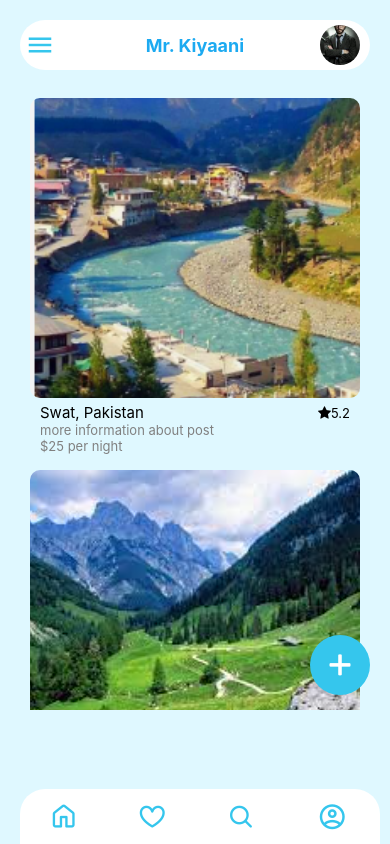
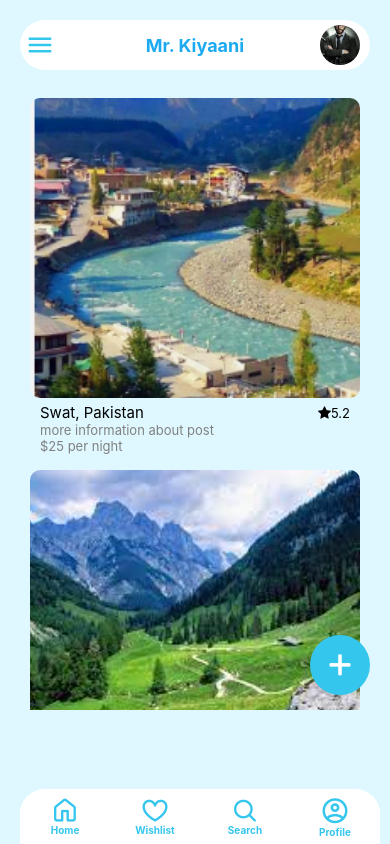
Before and after one commit to Hussain384/Elite_Rentals, a React Native app: screen /Home in a window 390 px wide. Built offline with nearby package versions, Linux system fonts and the light colour scheme.

Commit message:
menu navigation

```diff
--- a/App.js
+++ b/App.js
@@ -2,7 +2,14 @@ import * as React from 'react';
 // import AuthNavigation from './routes/authNavigation';
 import {NavigationContainer} from '@react-navigation/native';
 import {createNativeStackNavigator} from '@react-navigation/native-stack';
-import {SignInScreen, SignUpScreen, HomeScreen} from './src/screens';
+import {
+  SignInScreen,
+  SignUpScreen,
+  HomeScreen,
+  ProfileScreen,
+  SearchScreen,
+  WishlistScreen,
+} from './src/screens';
 
 const Stack = createNativeStackNavigator();
 
@@ -26,6 +33,21 @@ function App() {
           component={HomeScreen}
           options={{headerShown: false}}
         />
+        <Stack.Screen
+          name="Wishlist"
+          component={WishlistScreen}
+          options={{headerShown: false}}
+        />
+        <Stack.Screen
+          name="Search"
+          component={SearchScreen}
+          options={{headerShown: false}}
+        />
+        <Stack.Screen
+          name="Profile"
+          component={ProfileScreen}
+          options={{headerShown: false}}
+        />
       </Stack.Navigator>
     </NavigationContainer>
   );
--- a/src/components/Footer.js
+++ b/src/components/Footer.js
@@ -1,38 +1,72 @@
-import React from 'react';
-import {View, StyleSheet} from 'react-native';
+import React, {useState} from 'react';
+import {View, StyleSheet, Text, TouchableOpacity} from 'react-native';
 import HomeIcon from 'react-native-vector-icons/Octicons';
 import HeartIcon from 'react-native-vector-icons/Octicons';
 import SearchIcon from 'react-native-vector-icons/Octicons';
 import ProfileIcon from 'react-native-vector-icons/MaterialCommunityIcons';
 
-function Footer() {
+function Footer({navigation}) {
+  const [pressed, setPressed] = useState('');
+
+  const OnPressHome = () => {
+    setPressed('home');
+    navigation.navigate('Home');
+  };
+  const OnPressHeart = () => {
+    setPressed('heart');
+    navigation.navigate('Wishlist');
+  };
+  const OnPressSearch = () => {
+    setPressed('search');
+    navigation.navigate('Search');
+  };
+  const OnPressProfile = () => {
+    setPressed('profile');
+    navigation.navigate('Profile');
+  };
+
   return (
     <View style={styles.footerView}>
+      <TouchableOpacity
+        onPress={OnPressHome}
+        style={styles.homeIconViewStyle(pressed)}>
         <HomeIcon
           name="home"
           size={25}
-        color="#35C6ED"
-        style={styles.MenuIconStyle}
+          color={pressed === 'home' ? '#fff' : '#35C6ED'}
         />
+        <Text style={styles.homeIconTitleStyle(pressed)}>Home</Text>
+      </TouchableOpacity>
+      <TouchableOpacity
+        onPress={OnPressHeart}
+        style={styles.heartIconViewStyle(pressed)}>
         <HeartIcon
           name="heart"
           size={25}
-        color="#35C6ED"
-        style={styles.MenuIconStyle}
+          color={pressed === 'heart' ? '#fff' : '#35C6ED'}
         />
-
+        <Text style={styles.heartIconTitleStyle(pressed)}>Wishlist</Text>
+      </TouchableOpacity>
+      <TouchableOpacity
+        onPress={OnPressSearch}
+        style={styles.searchIconViewStyle(pressed)}>
         <SearchIcon
           name="search"
           size={25}
-        color="#35C6ED"
-        style={styles.MenuIconStyle}
+          color={pressed === 'search' ? '#fff' : '#35C6ED'}
         />
+        <Text style={styles.searchIconTitleStyle(pressed)}>Search</Text>
+      </TouchableOpacity>
+      <TouchableOpacity
+        onPress={OnPressProfile}
+        style={styles.profileIconViewStyle(pressed)}>
         <ProfileIcon
           name="account-circle-outline"
           size={30}
-        color="#35C6ED"
-        style={styles.MenuIconStyle}
+          color={pressed === 'profile' ? '#fff' : '#35C6ED'}
         />
+        <Text style={styles.profileIconTitleStyle(pressed)}>Profile</Text>
+      </TouchableOpacity>
     </View>
   );
 }
@@ -46,11 +80,76 @@ const styles = StyleSheet.create({
     backgroundColor: '#fff',
     flexDirection: 'row',
     alignItems: 'center',
-    justifyContent: 'space-around',
+    // justifyContent: 'space-around',
     position: 'absolute',
     bottom: 0,
     borderTopRightRadius: 25,
     borderTopLeftRadius: 25,
-    // borderRadius: 50,
+  },
+  homeIconTitleStyle: pressed => {
+    return {
+      color: pressed === 'home' ? '#fff' : '#35C6ED',
+      fontSize: 10,
+      fontWeight: 'bold',
+    };
+  },
+  heartIconTitleStyle: pressed => {
+    return {
+      color: pressed === 'heart' ? '#fff' : '#35C6ED',
+      fontSize: 10,
+      fontWeight: 'bold',
+    };
+  },
+  searchIconTitleStyle: pressed => {
+    return {
+      color: pressed === 'search' ? '#fff' : '#35C6ED',
+      fontSize: 10,
+      fontWeight: 'bold',
+    };
+  },
+  profileIconTitleStyle: pressed => {
+    return {
+      color: pressed === 'profile' ? '#fff' : '#35C6ED',
+      fontSize: 10,
+      fontWeight: 'bold',
+    };
+  },
+  homeIconViewStyle: pressed => {
+    return {
+      backgroundColor: pressed === 'home' ? '#35BEFA' : '#fff',
+      borderTopLeftRadius: 25,
+      height: 55,
+      width: '25%',
+      justifyContent: 'center',
+      alignItems: 'center',
+    };
+  },
+  heartIconViewStyle: pressed => {
+    return {
+      backgroundColor: pressed === 'heart' ? '#35BEFA' : '#fff',
+      height: 55,
+      width: '25%',
+      justifyContent: 'center',
+      alignItems: 'center',
+    };
+  },
+  searchIconViewStyle: pressed => {
+    return {
+      backgroundColor: pressed === 'search' ? '#35BEFA' : '#fff',
+      height: 55,
+      width: '25%',
+      justifyContent: 'center',
+      alignItems: 'center',
+    };
+  },
+  profileIconViewStyle: pressed => {
+    return {
+      backgroundColor: pressed === 'profile' ? '#35BEFA' : '#fff',
+      height: 55,
+      width: '25%',
+      borderTopRightRadius: 25,
+      justifyContent: 'center',
+      alignItems: 'center',
+    };
   },
 });
--- a/src/screens/HomeScreen.js
+++ b/src/screens/HomeScreen.js
@@ -103,7 +103,7 @@ function HomeScreen({navigation}) {
           <AddIcon name="plus" size={35} color="#fff" />
         </View>
       </View>
-      <Footer />
+      <Footer navigation={navigation} />
     </View>
   );
 }
--- /dev/null
+++ b/src/screens/ProfileScreen.js
@@ -0,0 +1,42 @@
+import React from 'react';
+import {View, StyleSheet} from 'react-native';
+import AddIcon from 'react-native-vector-icons/Entypo';
+import Footer from '../components/Footer';
+
+function ProfileScreen({navigation}) {
+  return (
+    <View style={styles.container}>
+      <View style={styles.mainBody}>
+        <View style={styles.AddIconStyle}>
+          <AddIcon name="plus" size={35} color="#fff" />
+        </View>
+      </View>
+      <Footer navigation={navigation} />
+    </View>
+  );
+}
+
+export default ProfileScreen;
+
+const styles = StyleSheet.create({
+  container: {
+    flex: 1,
+    padding: 20,
+    backgroundColor: '#DFF8FF',
+  },
+
+  mainBody: {
+    height: 620,
+  },
+  AddIconStyle: {
+    position: 'absolute',
+    backgroundColor: '#35C6ED',
+    alignItems: 'center',
+    justifyContent: 'center',
+    height: 60,
+    width: 60,
+    borderRadius: 30,
+    right: 0,
+    bottom: 15,
+  },
+});
--- /dev/null
+++ b/src/screens/SearchScreen.js
@@ -0,0 +1,42 @@
+import React from 'react';
+import {View, StyleSheet} from 'react-native';
+import AddIcon from 'react-native-vector-icons/Entypo';
+import Footer from '../components/Footer';
+
+function SearchScreen({navigation}) {
+  return (
+    <View style={styles.container}>
+      <View style={styles.mainBody}>
+        <View style={styles.AddIconStyle}>
+          <AddIcon name="plus" size={35} color="#fff" />
+        </View>
+      </View>
+      <Footer navigation={navigation} />
+    </View>
+  );
+}
+
+export default SearchScreen;
+
+const styles = StyleSheet.create({
+  container: {
+    flex: 1,
+    padding: 20,
+    backgroundColor: '#DFF8FF',
+  },
+
+  mainBody: {
+    height: 620,
+  },
+  AddIconStyle: {
+    position: 'absolute',
+    backgroundColor: '#35C6ED',
+    alignItems: 'center',
+    justifyContent: 'center',
+    height: 60,
+    width: 60,
+    borderRadius: 30,
+    right: 0,
+    bottom: 15,
+  },
+});
--- /dev/null
+++ b/src/screens/WishlistScreen.js
@@ -0,0 +1,42 @@
+import React from 'react';
+import {View, StyleSheet} from 'react-native';
+import AddIcon from 'react-native-vector-icons/Entypo';
+import Footer from '../components/Footer';
+
+function WishlistScreen({navigation}) {
+  return (
+    <View style={styles.container}>
+      <View style={styles.mainBody}>
+        <View style={styles.AddIconStyle}>
+          <AddIcon name="plus" size={35} color="#fff" />
+        </View>
+      </View>
+      <Footer navigation={navigation} />
+    </View>
+  );
+}
+
+export default WishlistScreen;
+
+const styles = StyleSheet.create({
+  container: {
+    flex: 1,
+    padding: 20,
+    backgroundColor: '#DFF8FF',
+  },
+
+  mainBody: {
+    height: 620,
+  },
+  AddIconStyle: {
+    position: 'absolute',
+    backgroundColor: '#35C6ED',
+    alignItems: 'center',
+    justifyContent: 'center',
+    height: 60,
+    width: 60,
+    borderRadius: 30,
+    right: 0,
+    bottom: 15,
+  },
+});
--- a/src/screens/index.js
+++ b/src/screens/index.js
@@ -1,5 +1,15 @@
 import SignInScreen from './SignInScreen';
 import SignUpScreen from './SignUpScreen';
 import HomeScreen from './HomeScreen';
+import WishlistScreen from '../screens/WishlistScreen';
+import SearchScreen from '../screens/SearchScreen';
+import ProfileScreen from '../screens/ProfileScreen';
 
-export {SignInScreen, SignUpScreen, HomeScreen};
+export {
+  SignInScreen,
+  SignUpScreen,
+  HomeScreen,
+  WishlistScreen,
+  SearchScreen,
+  ProfileScreen,
+};
```
Also changed, not shown: src/screens/Profile.js (deleted), src/screens/Search.js (deleted), src/screens/WishList.js (deleted). Lines whose indentation alone changed are shown as unchanged.
